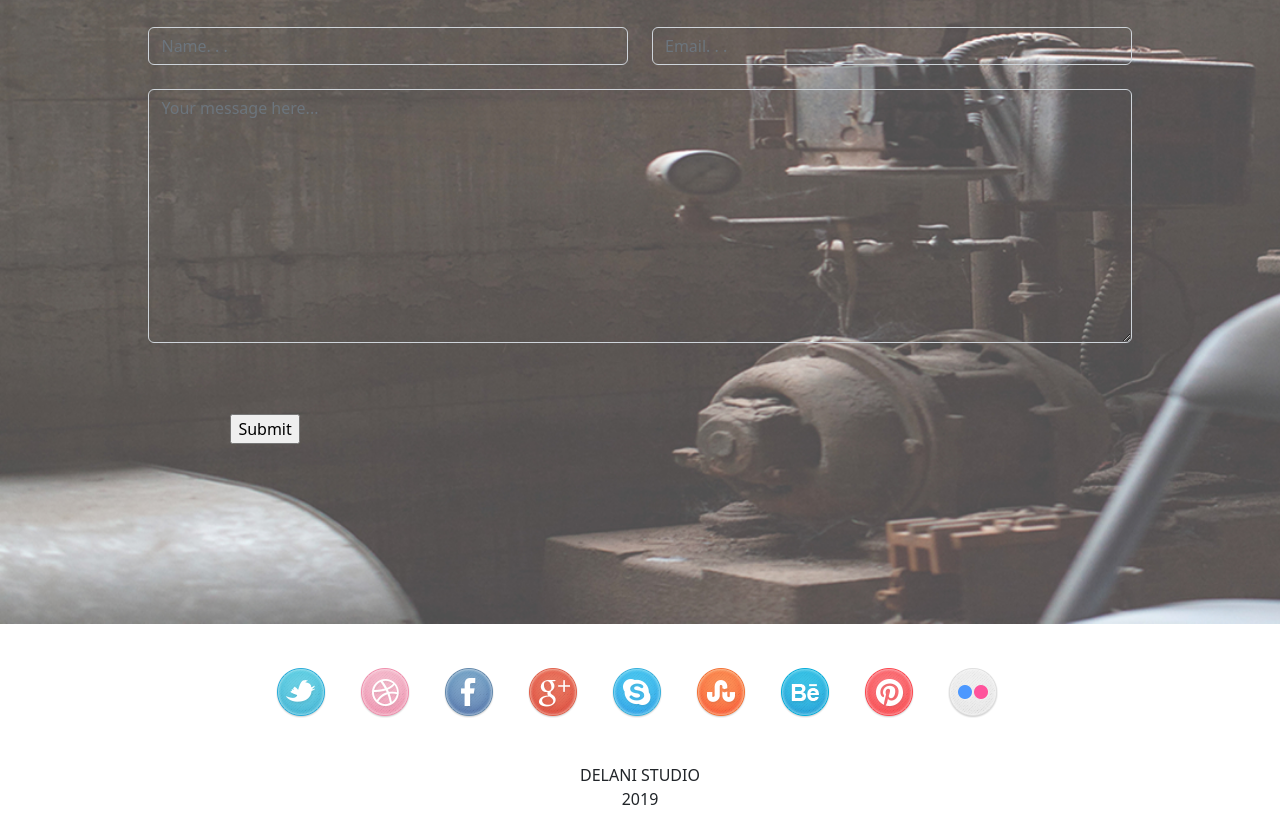
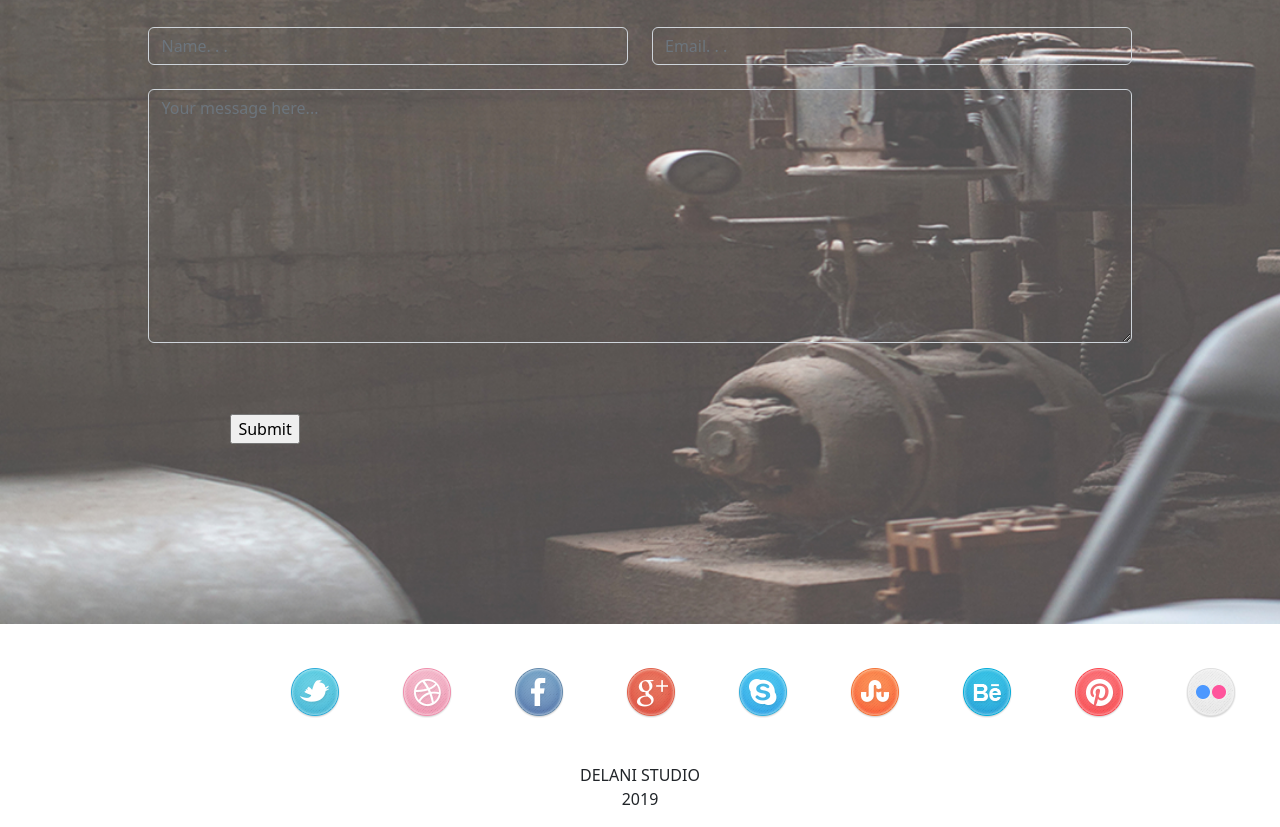
Before and after one commit to Barchok-Kiposmet/Moringa-Projects, a plain HTML site: page Week-3/project/index.html in a window 1280 px wide. Shown: the part 2570-3397 px from the top of the page. Drawn offline with nearby package versions, Linux system fonts and the light colour scheme.

Commit message:
Updated margin for all

```diff
--- a/Week-3/project/style.css
+++ b/Week-3/project/style.css
@@ -94,3 +94,7 @@ textarea[type=text]{
     color: white;
 
 }
+
+* {
+    margin: auto;
+}
```
